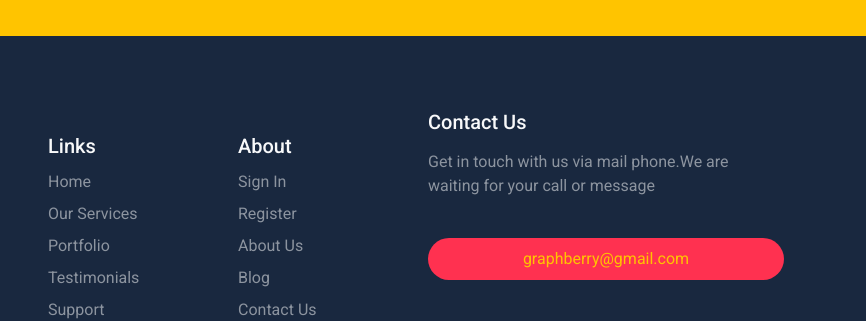
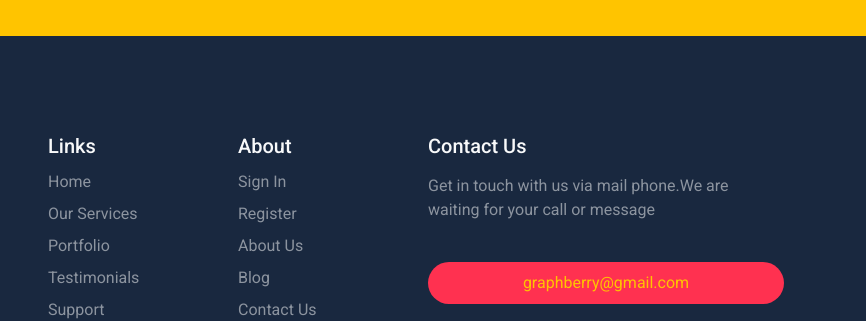
Before and after one commit to HazemAlMili/Bootstrap-Design-1, a plain HTML site: page bondi.html in a window 1280 px wide. Shown: the part 5168-5489 px from the top of the page, 414-1280 px from the left. Drawn offline with Linux system fonts and the light colour scheme.

Commit message:
editing contect sec

```diff
--- a/bondi.html
+++ b/bondi.html
@@ -409,9 +409,8 @@
                         </ul>
                     </div>
                 </div>
-
                 <div class="col-md-6 col-lg-4">
-                    <h5 class="text-light mb-3">Contact Us</h5>
+                    <h5 class="text-light mb-3 mt-5">Contact Us</h5>
                     <p class="text-white-50 mb-4">Get in touch with us via mail phone.We are waiting for your call or
                         message</p>
                     <a href="#" class="btn rounded-pill main-btn w-100 mt-3 mb-4">graphberry@gmail.com</a>
```
